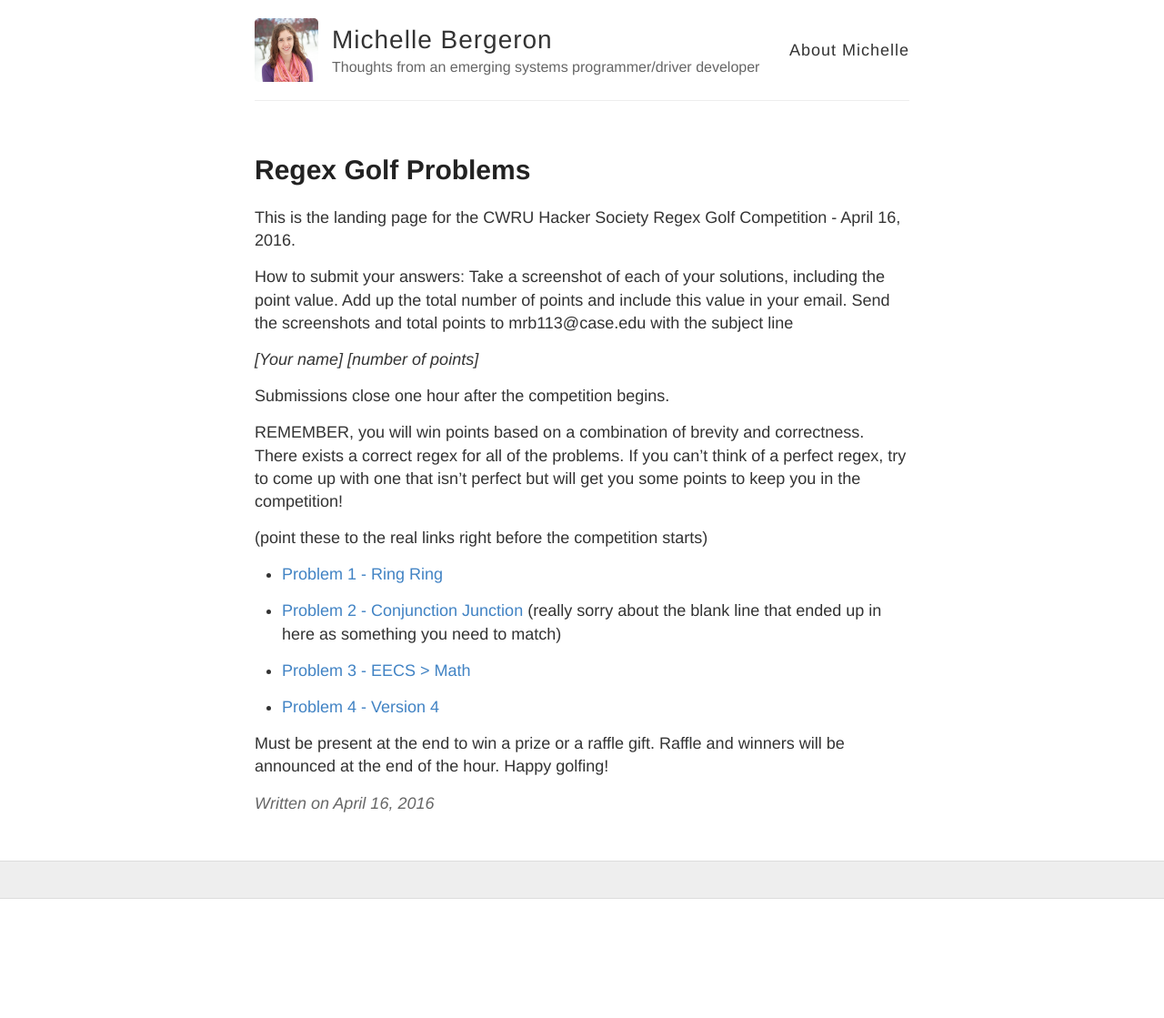
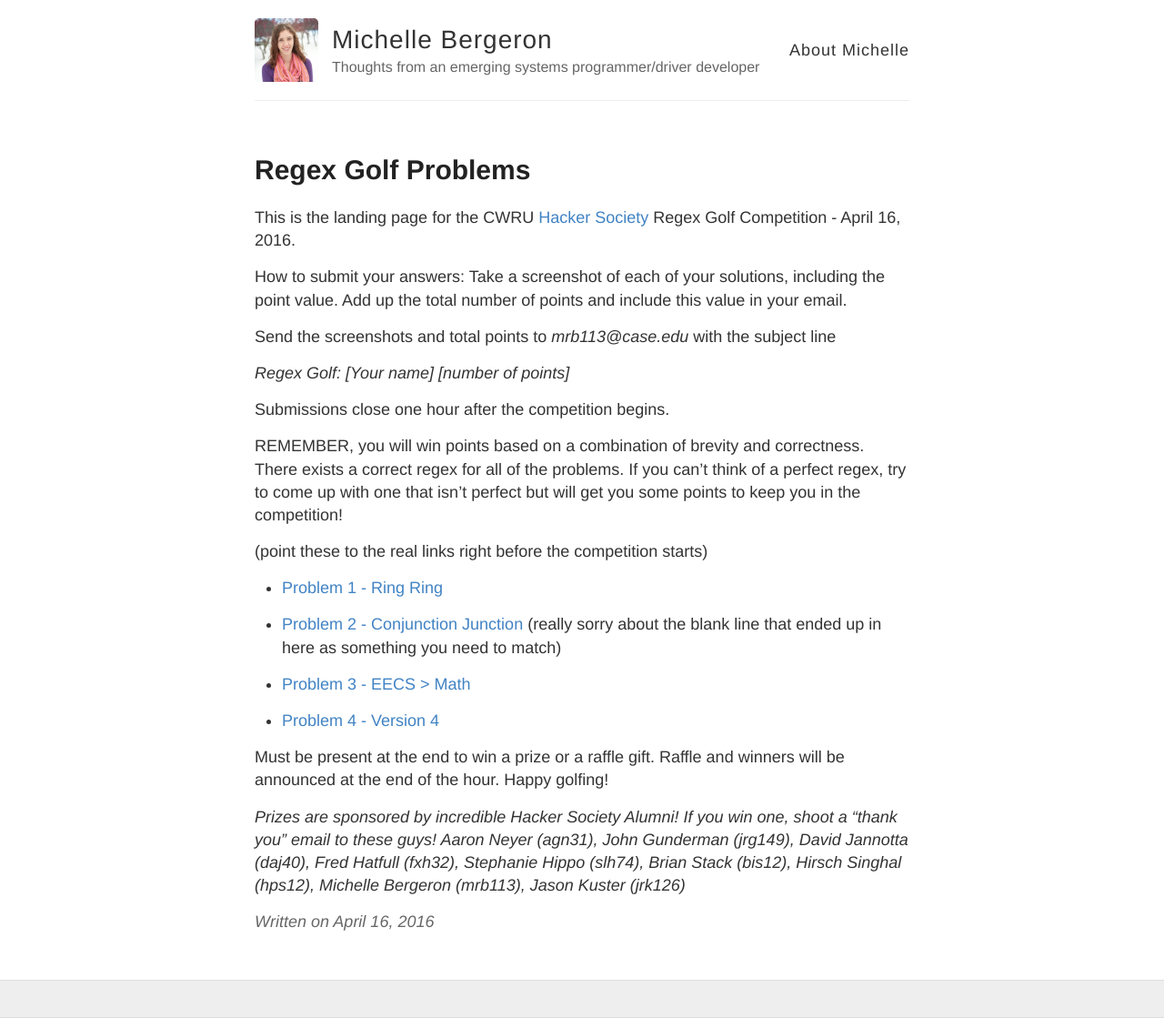
Before and after one commit to mrb113/mrb113.github.io, a Jekyll site: the page built from _posts/2016-4-16-Regex-Golf.md, in a window 1280 px wide. Shown: the whole page at 91% size. Built offline with Jekyll 4.4.1, drawn with Linux system fonts in a browser that asks for light colours; comment, search, counter and statistics services are not loaded; before the commit the page ends 988 px from its top, so only the background shows below that.

Commit message:
alumni thanks

```diff
--- a/_posts/2016-4-16-Regex-Golf.md
+++ b/_posts/2016-4-16-Regex-Golf.md
@@ -3,11 +3,13 @@ layout: post
 title: Regex Golf Problems
 ---
 
-This is the landing page for the CWRU Hacker Society Regex Golf Competition - April 16, 2016.
+This is the landing page for the CWRU [Hacker Society](http://hacsoc.org/) Regex Golf Competition - April 16, 2016.
 
-How to submit your answers: Take a screenshot of each of your solutions, including the point value. Add up the total number of points and include this value in your email. Send the screenshots and total points to mrb113@case.edu with the subject line
+How to submit your answers: Take a screenshot of each of your solutions, including the point value. Add up the total number of points and include this value in your email.
 
-*[Your name] [number of points]*
+Send the screenshots and total points to *mrb113@case.edu* with the subject line
+
+*Regex Golf: [Your name] [number of points]*
 
 Submissions close one hour after the competition begins.
 
@@ -25,3 +27,6 @@ REMEMBER, you will win points based on a combination of brevity and correctness.
 
 Must be present at the end to win a prize or a raffle gift. Raffle and winners will be announced at the end of the hour.
 Happy golfing!
+
+
+*Prizes are sponsored by incredible Hacker Society Alumni! If you win one, shoot a “thank you” email to these guys! Aaron Neyer (agn31), John Gunderman (jrg149), David Jannotta (daj40), Fred Hatfull (fxh32), Stephanie Hippo (slh74), Brian Stack (bis12), Hirsch Singhal (hps12), Michelle Bergeron (mrb113), Jason Kuster (jrk126)*
```
